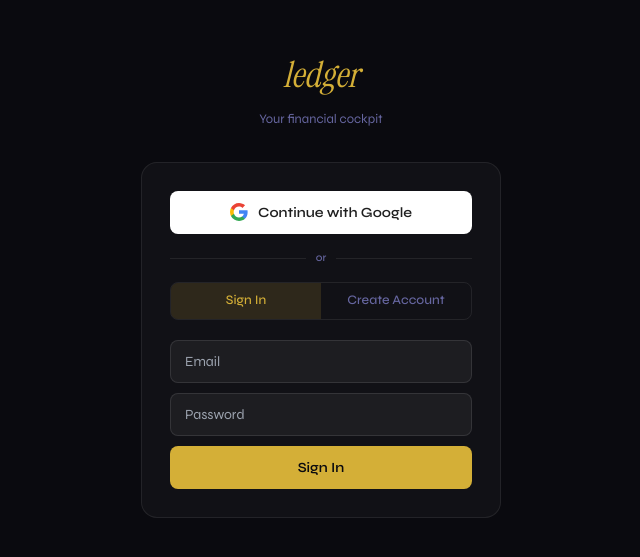
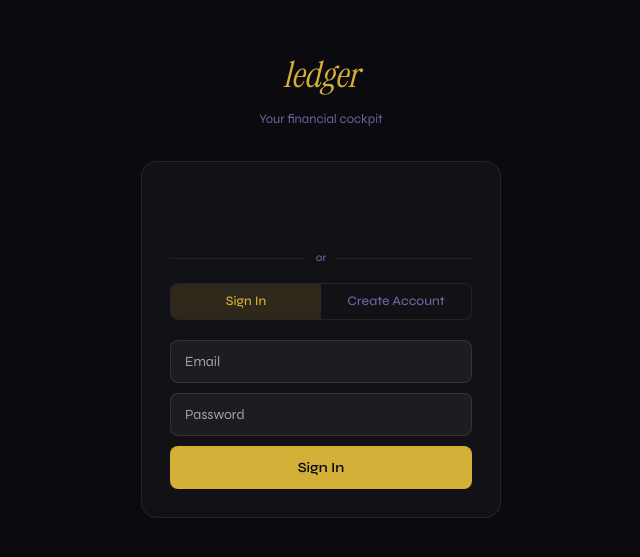
Before and after one commit to sebastian-skipwith/ledger, a Next.js app in the folder frontend/: page / in a window 1280 px wide. Shown: the part 117-674 px from the top of the page, without its empty margins (319-959 px from the left). Built offline with nearby package versions, Linux system fonts and the light colour scheme; no server answers; a web font is replaced by a local one.

Commit message:
fix: use Google renderButton instead of prompt - fixes click doing nothing

```diff
--- a/frontend/app/page.tsx
+++ b/frontend/app/page.tsx
@@ -1,5 +1,5 @@
 'use client';
-import { useEffect, useState } from 'react';
+import { useEffect, useRef, useState } from 'react';
 import { useStore, apiCall, formatCurrency, computeSummary } from '@/lib/store';
 import TopBar from '@/components/TopBar';
 import Sidebar from '@/components/Sidebar';
@@ -74,25 +74,25 @@
   const [name, setName] = useState('');
   const [error, setError] = useState('');
   const [loading, setLoading] = useState(false);
+  const googleBtnRef = useRef<HTMLDivElement>(null);
 
   useEffect(() => {
     const googleClientId = process.env.NEXT_PUBLIC_GOOGLE_CLIENT_ID;
     if (!googleClientId) return;
+
     const script = document.createElement('script');
     script.src = 'https://accounts.google.com/gsi/client';
     script.async = true;
     script.defer = true;
-    document.body.appendChild(script);
+    document.head.appendChild(script);
+
     script.onload = () => {
-      (window as any).google?.accounts.id.initialize({
+      const g = (window as any).google;
+      if (!g) return;
+
+      g.accounts.id.initialize({
         client_id: googleClientId,
-        callback: (r: any) => handleGoogleResponse(r),
-      });
-    };
-    return () => { document.body.removeChild(script); };
-  }, []);
-
-  async function handleGoogleResponse(response: any) {
+        callback: async (response: any) => {
           setError(''); setLoading(true);
           try {
             const data = await apiCall('/api/auth/google', {
@@ -100,15 +100,33 @@
               body: JSON.stringify({ credential: response.credential }),
             });
             setAuth(data.user, data.access, data.refresh);
-    } catch (err: any) { setError(err.message); } finally { setLoading(false); }
+          } catch (err: any) {
+            setError(err.message);
+          } finally {
+            setLoading(false);
           }
+        },
+        ux_mode: 'popup',
+        auto_select: false,
+      });
 
-  function handleGoogleClick() {
-    const id = process.env.NEXT_PUBLIC_GOOGLE_CLIENT_ID;
-    if (!id) { setError('Google sign-in not configured.'); return; }
-    if (!(window as any).google) { setError('Google sign-in failed to load.'); return; }
-    (window as any).google.accounts.id.prompt();
+      // Render the official Google button into our container
+      if (googleBtnRef.current) {
+        g.accounts.id.renderButton(googleBtnRef.current, {
+          type: 'standard',
+          theme: 'outline',
+          size: 'large',
+          text: 'continue_with',
+          shape: 'rectangular',
+          width: 304,
+        });
       }
+    };
+
+    return () => {
+      if (document.head.contains(script)) document.head.removeChild(script);
+    };
+  }, []);
 
   async function submit(e: React.FormEvent) {
     e.preventDefault(); setError(''); setLoading(true);
@@ -134,27 +152,18 @@
           <p style={{ color: 'var(--muted)', fontSize: 13 }}>Your financial cockpit</p>
         </div>
         <div style={{ background: 'rgba(255,255,255,0.03)', border: '1px solid rgba(255,255,255,0.08)', borderRadius: 16, padding: 28 }}>
-          <button onClick={handleGoogleClick} disabled={loading} style={{
-            width: '100%', padding: '11px 0', marginBottom: 16,
-            background: '#fff', color: '#1f1f1f', border: 'none',
-            borderRadius: 8, fontSize: 14, fontWeight: 600,
-            fontFamily: 'var(--font-syne)', cursor: loading ? 'wait' : 'pointer',
-            display: 'flex', alignItems: 'center', justifyContent: 'center', gap: 10,
-            opacity: loading ? 0.7 : 1, transition: 'opacity 0.15s',
-          }}>
-            <svg width="18" height="18" viewBox="0 0 18 18">
-              <path fill="#4285F4" d="M17.64 9.2c0-.637-.057-1.251-.164-1.84H9v3.481h4.844c-.209 1.125-.843 2.078-1.796 2.717v2.258h2.908c1.702-1.567 2.684-3.874 2.684-6.615z"/>
-              <path fill="#34A853" d="M9 18c2.43 0 4.467-.806 5.956-2.184l-2.908-2.258c-.806.54-1.837.86-3.048.86-2.344 0-4.328-1.584-5.036-3.711H.957v2.332C2.438 15.983 5.482 18 9 18z"/>
-              <path fill="#FBBC05" d="M3.964 10.707c-.18-.54-.282-1.117-.282-1.707s.102-1.167.282-1.707V4.961H.957C.347 6.175 0 7.55 0 9s.348 2.825.957 4.039l3.007-2.332z"/>
-              <path fill="#EA4335" d="M9 3.58c1.321 0 2.508.454 3.44 1.345l2.582-2.58C13.463.891 11.426 0 9 0 5.482 0 2.438 2.017.957 4.961L3.964 7.293C4.672 5.166 6.656 3.58 9 3.58z"/>
-            </svg>
-            Continue with Google
-          </button>
+
+          {/* Google renders its own button here — guaranteed to work */}
+          <div style={{ display: 'flex', justifyContent: 'center', marginBottom: 16, minHeight: 44 }}>
+            <div ref={googleBtnRef} />
+          </div>
+
           <div style={{ display: 'flex', alignItems: 'center', gap: 10, marginBottom: 16 }}>
             <div style={{ flex: 1, height: 1, background: 'rgba(255,255,255,0.08)' }} />
             <span style={{ fontSize: 11, color: 'var(--muted)', fontWeight: 500 }}>or</span>
             <div style={{ flex: 1, height: 1, background: 'rgba(255,255,255,0.08)' }} />
           </div>
+
           <div style={{ display: 'flex', marginBottom: 20, borderRadius: 8, overflow: 'hidden', border: '1px solid rgba(255,255,255,0.08)' }}>
             {(['login', 'register'] as const).map(m => (
               <button key={m} onClick={() => setMode(m)} style={{
@@ -165,6 +174,7 @@
               }}>{m === 'login' ? 'Sign In' : 'Create Account'}</button>
             ))}
           </div>
+
           <form onSubmit={submit}>
             {mode === 'register' && <input style={inp} placeholder="Full name" value={name} onChange={e => setName(e.target.value)} required />}
             <input style={inp} type="email" placeholder="Email" value={email} onChange={e => setEmail(e.target.value)} required />
```
Lines whose indentation alone changed are shown as unchanged.
